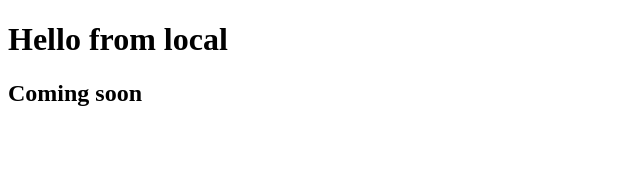
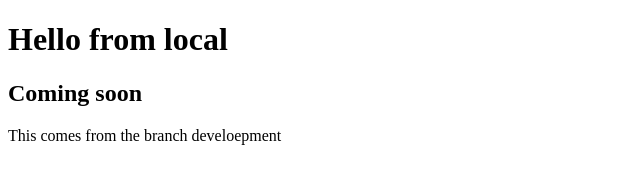
Before and after one commit to senavarro/gitpractice, a plain HTML site: page index.html in a window 1280 px wide. Shown: the whole page, without its empty margins (0-640 px from the left). Drawn offline with Linux system fonts and the light colour scheme.

Commit message:
paragraph added on branch

```diff
--- a/index.html
+++ b/index.html
@@ -9,5 +9,6 @@
 <body>
     <h1>Hello from local</h1>
     <h2>Coming soon</h2>
+    <p>This comes from the branch develoepment</p>
 </body>
 </html>
```
